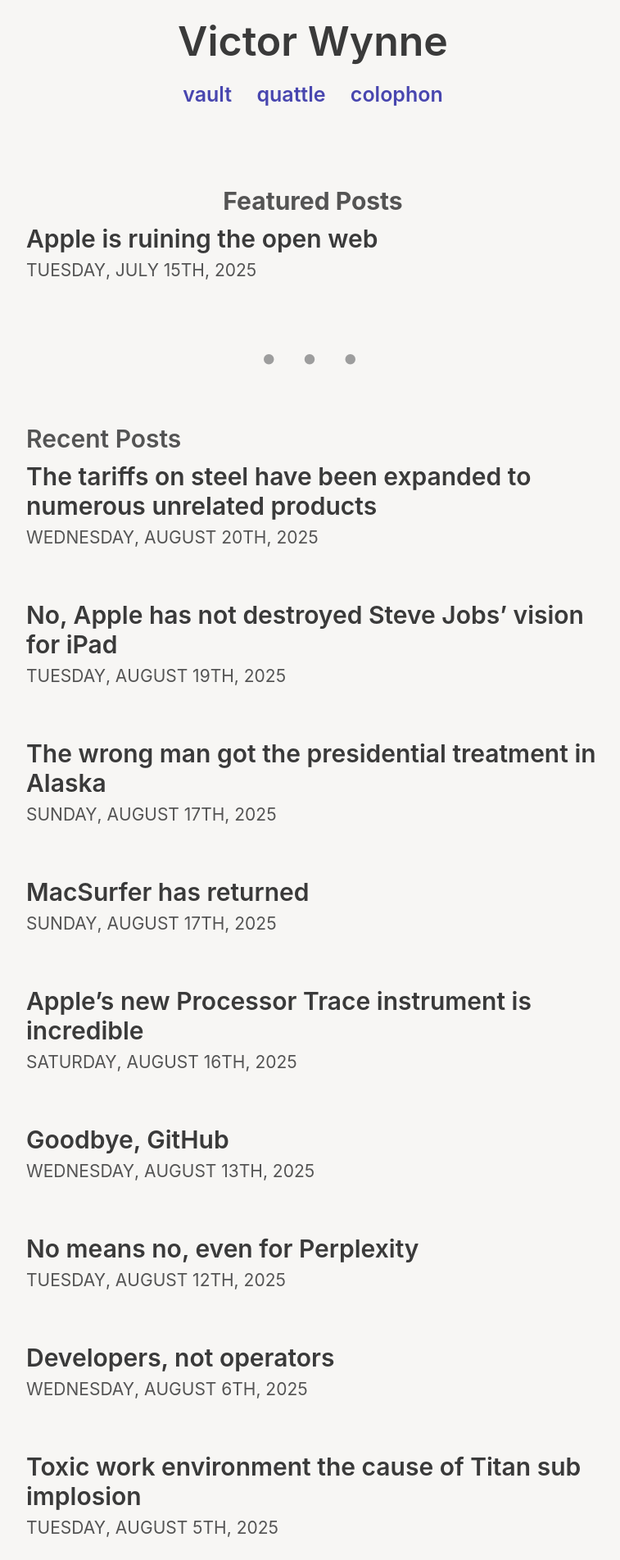
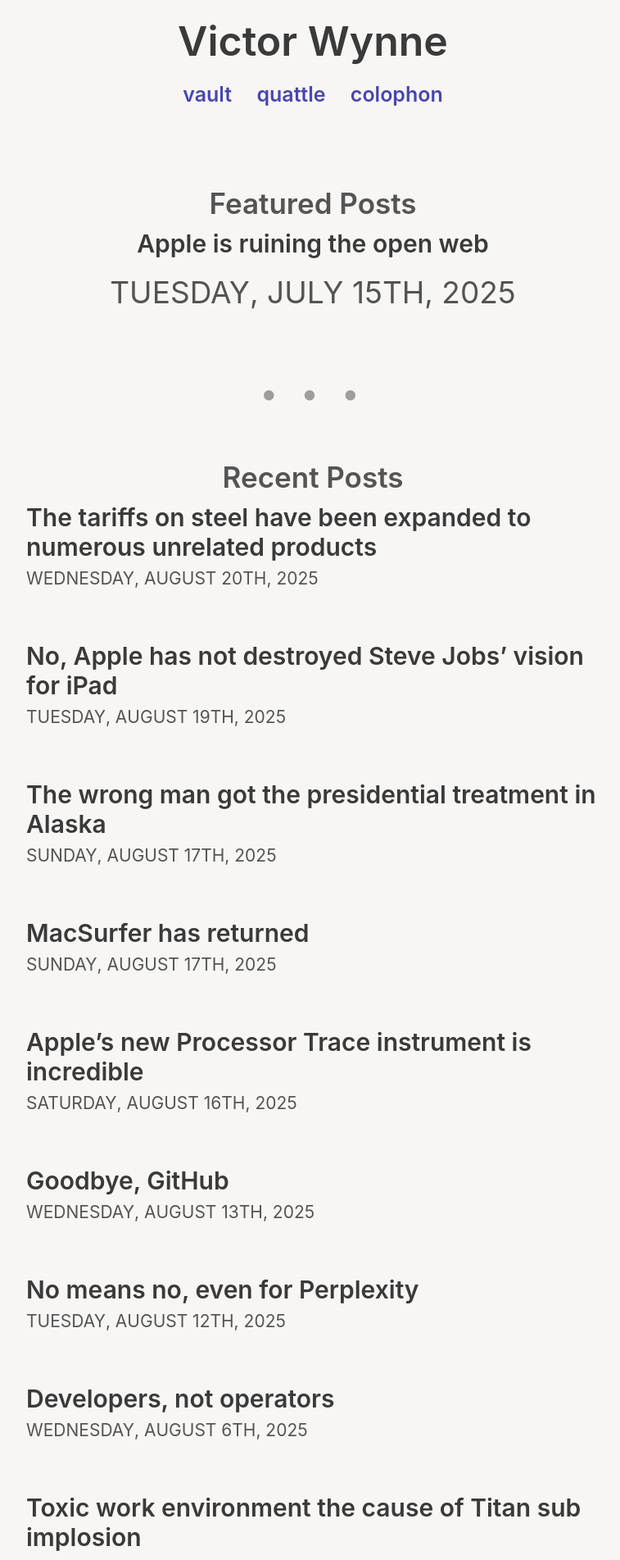
Before and after one commit to victorwynne/victorwynne, a Jekyll site: the page built from index.html, in a window 1280 px wide. Shown: the top 1903 px of the page at 82% size, without its empty margins (258-1015 px from the left). Built offline with Jekyll 4.4.1, drawn with Linux system fonts in a browser that asks for light colours; comment, search, counter and statistics services are not loaded.

Commit message:
_type.scss

```diff
--- a/_sass/_type.scss
+++ b/_sass/_type.scss
@@ -28,10 +28,9 @@ h2 {
   font-size: 1.5rem;
 }
 
-.featured-posts > h2,
-.recent-posts > h2 {
-  font-size: 1.5rem;
-  font-weight: bold;
+.featured-posts,
+.recent-posts {
+  font-size: 1.75rem;
   text-align: center;
 }
 
```
